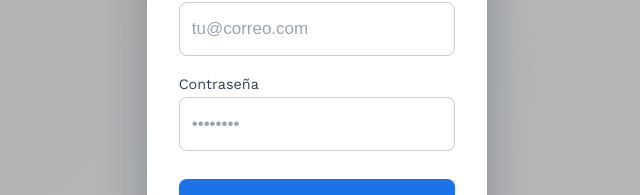
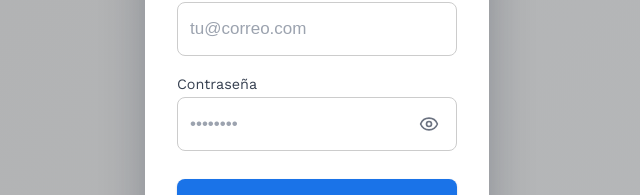
Before and after one commit to eliel3111/wms-proyect, a React (Vite) app in the folder wms-app/: page /login in a window 1280 px wide. Shown: the part 334-529 px from the top of the page, without its empty margins (323-963 px from the left). Built offline with nearby package versions, Linux system fonts and the light colour scheme; no server answers.

Commit message:
ojo de pass

```diff
--- a/wms-app/dev-dist/sw.js
+++ b/wms-app/dev-dist/sw.js
@@ -82,7 +82,7 @@ define(['./workbox-5a5d9309'], (function (workbox) { 'use strict';
     "revision": "3ca0b8505b4bec776b69afdba2768812"
   }, {
     "url": "index.html",
-    "revision": "0.l8jlu6pnfns"
+    "revision": "0.j1k5dqt5v4"
   }], {});
   workbox.cleanupOutdatedCaches();
   workbox.registerRoute(new workbox.NavigationRoute(workbox.createHandlerBoundToURL("index.html"), {
--- a/wms-app/package.json
+++ b/wms-app/package.json
@@ -12,6 +12,7 @@
   "dependencies": {
     "@fontsource/fira-code": "^5.2.7",
     "axios": "^1.13.2",
+    "lucide-react": "^0.563.0",
     "react": "^19.2.0",
     "react-dom": "^19.2.0",
     "react-router-dom": "^7.9.6",
--- a/wms-app/src/components/LoginForm.tsx
+++ b/wms-app/src/components/LoginForm.tsx
@@ -2,6 +2,8 @@ import { useState, useEffect } from "react";
 import { useAuth } from "../context/AuthProvider.tsx";
 import { useNavigate } from "react-router-dom";
 import "../styles/LoginForm.css";
+import { Eye, EyeOff } from "lucide-react";
+
 
 
 
@@ -11,6 +13,7 @@ export default function LoginForm() {
   const [email, setEmail] = useState("");
   const [password, setPassword] = useState("");
   const [error, setError] = useState("");
+  const [showPassword, setShowPassword] = useState(false);
 
   const { user, isAuthenticated } = useAuth();
 
@@ -59,16 +62,29 @@ export default function LoginForm() {
 
           <div className="form-group">
             <label htmlFor="password">Contraseña</label>
+
+            <div className="password-wrapper">
               <input
                 id="password"
-              type="password"
+                type={showPassword ? "text" : "password"}
                 placeholder="••••••••"
                 value={password}
                 onChange={(e) => setPassword(e.target.value)}
                 required
                 className="input"
               />
+
+              <button
+                type="button"
+                className="toggle-password"
+                onClick={() => setShowPassword(!showPassword)}
+              >
+                {showPassword ? <EyeOff size={20} /> : <Eye size={20} />}
+              </button>
+
             </div>
+          </div>
+
 
           {error && <p className="error-message">{error}</p>}
 
--- a/wms-app/src/styles/LoginForm.css
+++ b/wms-app/src/styles/LoginForm.css
@@ -204,3 +204,31 @@
   }
 
 }
+
+
+/* Mostrar contraseña */
+.password-wrapper {
+  position: relative;
+  display: flex;
+  align-items: center;
+}
+
+.password-wrapper .input {
+  width: 100%;
+  padding-right: 45px;
+}
+
+.toggle-password {
+  position: absolute;
+  right: 12px;
+  background: none;
+  border: none;
+  cursor: pointer;
+  color: #6b7280;
+  display: flex;
+  align-items: center;
+}
+
+.toggle-password:hover {
+  color: #2764cc;
+}
```
Also changed, not shown: 1 other file (tests, documents, lock files or other folders). Lines whose indentation alone changed are shown as unchanged.
